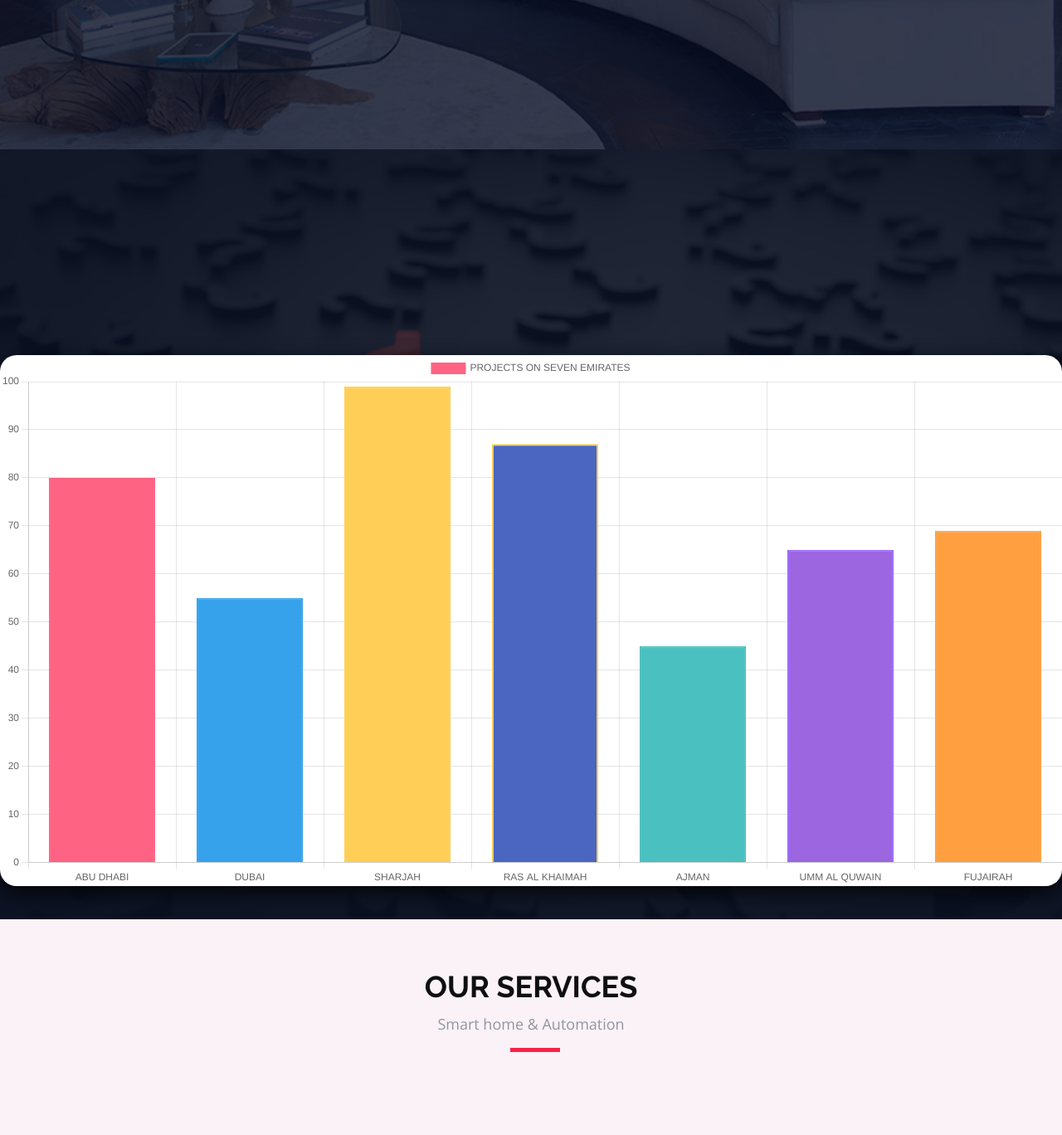
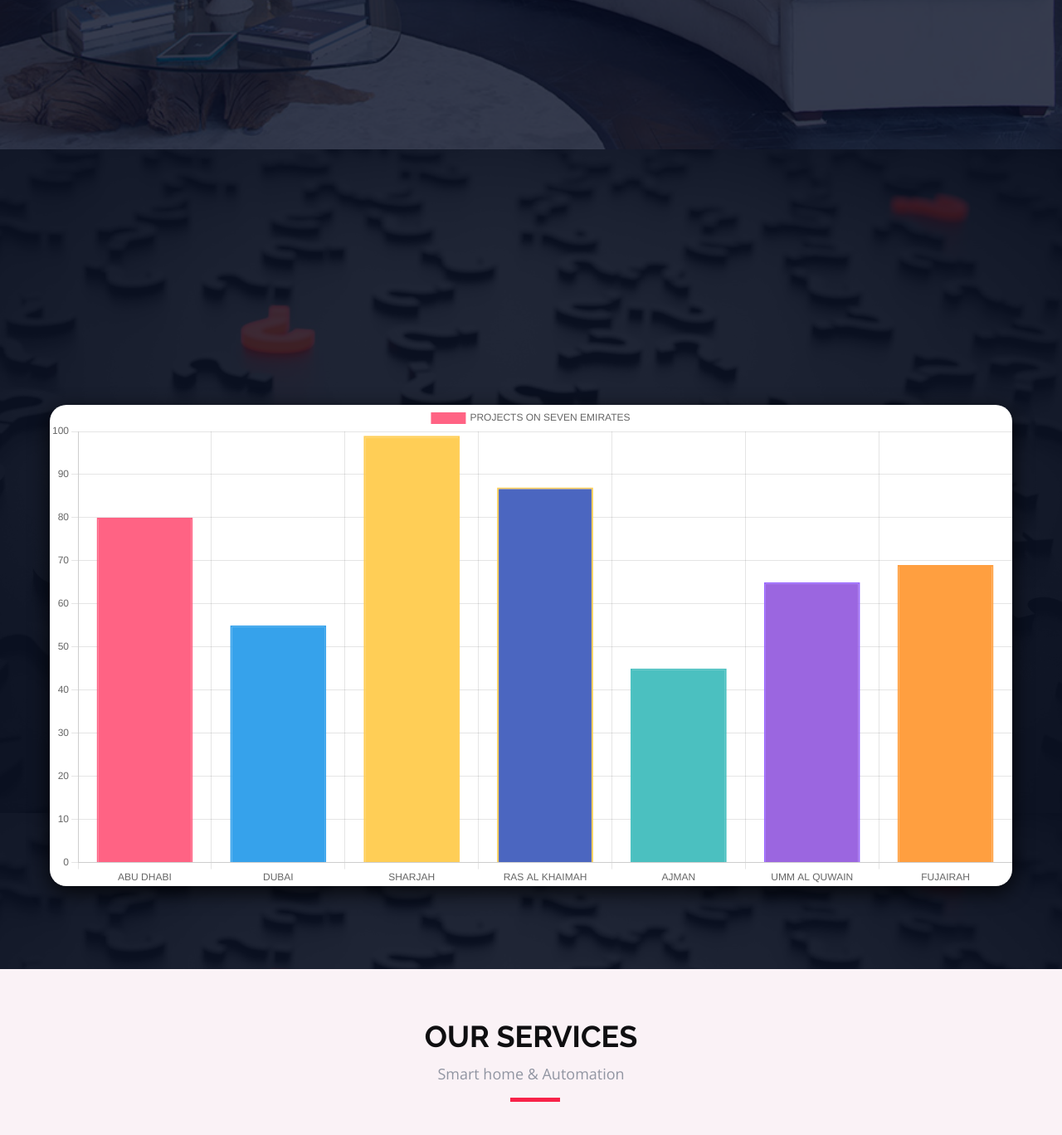
Before and after one commit to xmarkwilliam/assas, a PHP site: page / in a window 1280 px wide. Shown: the part 620-1988 px from the top of the page at 83% size. Run offline with PHP 8.4, Linux system fonts and the light colour scheme; some libraries are stand-ins or nearby versions.

Commit message:
Update style.css

```diff
--- a/css/style.css
+++ b/css/style.css
@@ -701,6 +701,7 @@ h1, h2, h3, h4, h5, h6 {
   position: relative;
   width: 100%;
   min-height: 200px;
+  padding: 60px;
 
 }
 
```
